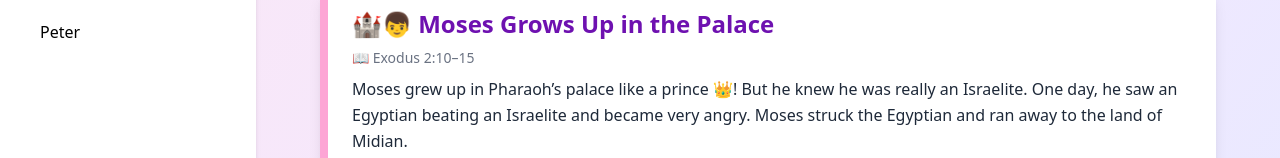
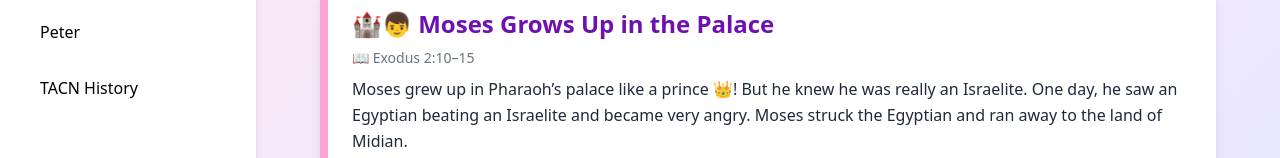
Before and after one commit to OyePriscilla/QuizAppFrontend, a React (Vite) app: page /#/Bible-story in a window 1280 px wide. Shown: the part 476-634 px from the top of the page. Built offline with nearby package versions, Linux system fonts and the light colour scheme.

Commit message:
Add TACN history

```diff
--- a/src/pages/BibleStory.tsx
+++ b/src/pages/BibleStory.tsx
@@ -125,6 +125,7 @@ const characters = [
   { name: "David" },
   { name: "Noah" },
   { name: "Peter" },
+  { name: "TACN History" },
 ];
 
 // Stories Data
```
